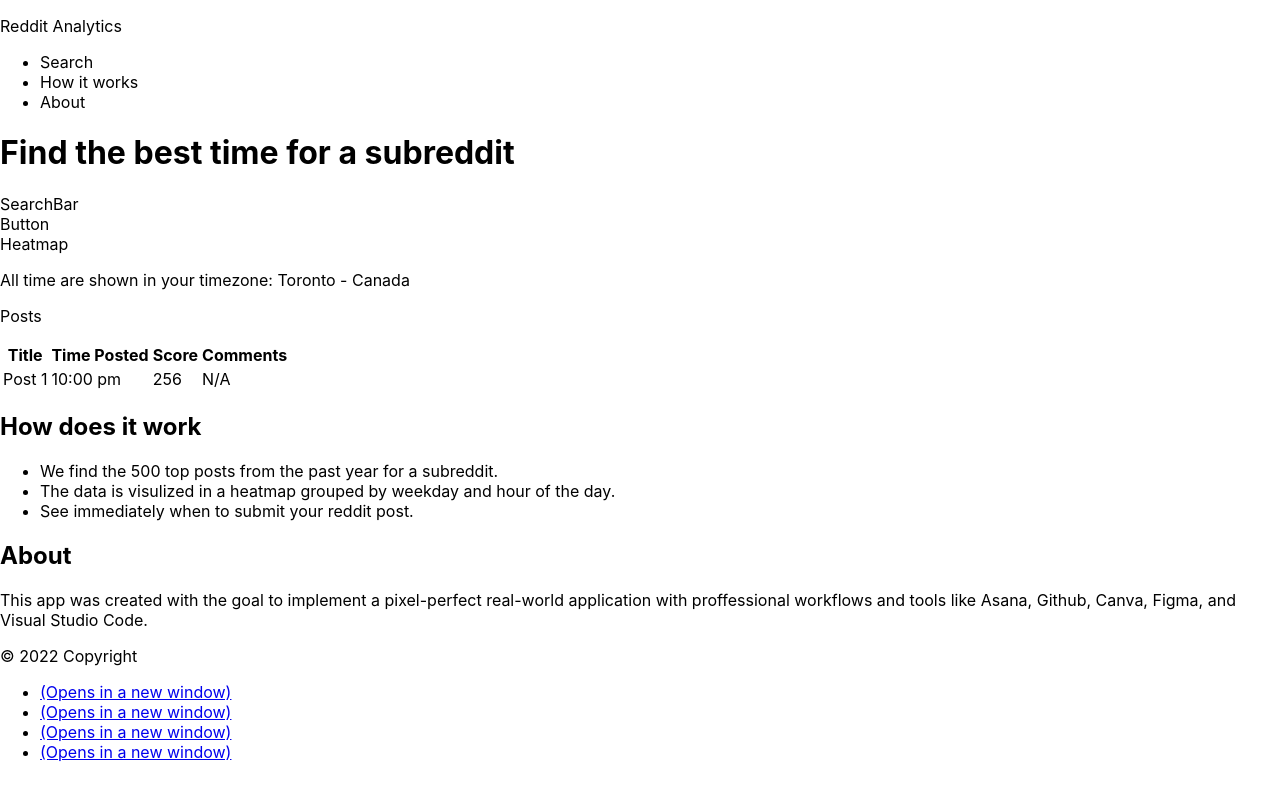
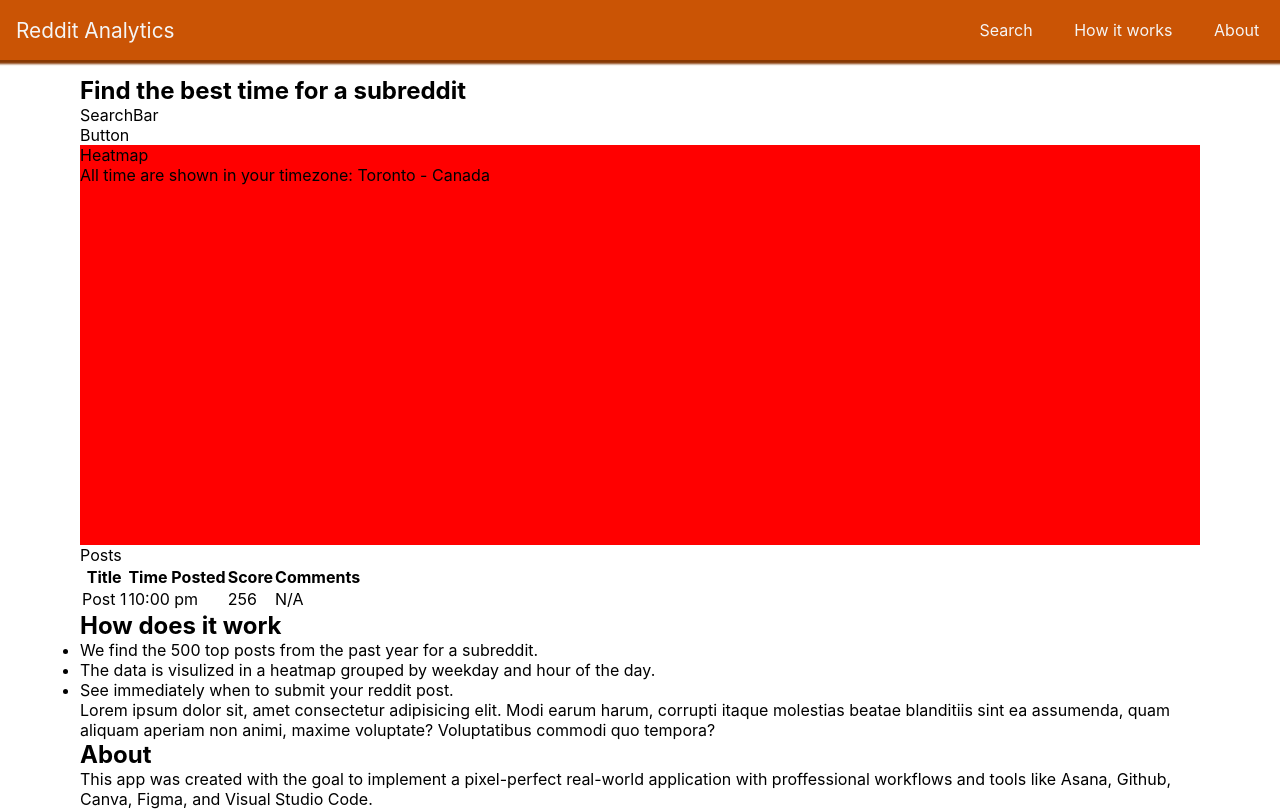
Before and after one commit to manuelleungchen/reddit-analytics, a React (Create React App) app: page / in a window 1280 px wide. Shown: the top 810 px of the page. Built offline with nearby package versions, Linux system fonts and the light colour scheme.

Commit message:
Adding styled navbar

```diff
--- a/src/App.js
+++ b/src/App.js
@@ -11,29 +11,33 @@
 
 function App() {
     return (
-    <div className={styles.bg_color_red}>
+        <div>
             <Header />
-      <main>
-        <h1>Find the best time for a subreddit</h1>
-        <section>
+            <main className={styles.container}>
+                <section id='search'>
+                    <h2>Find the best time for a subreddit</h2>
+
                     <SearchBar />
                     <Button />
                     <Heatmap />
                     <Postslist />
                 </section>
-        <section>
+                <section id='howItWorks'>
                     <h2>How does it work</h2>
                     <ul>
                         <li>We find the 500 top posts from the past year for a subreddit.</li>
                         <li>The data is visulized in a heatmap grouped by weekday and hour of the day.</li>
                         <li>See immediately when to submit your reddit post.</li>
                     </ul>
+                    Lorem ipsum dolor sit, amet consectetur adipisicing elit. Modi earum harum, corrupti itaque molestias beatae blanditiis sint ea assumenda, quam aliquam aperiam non animi, maxime voluptate? Voluptatibus commodi quo tempora?
                 </section>
-        <section>
+                <section id='about'>
                     <h2>About</h2>
                     <p>This app was created with the goal to implement a pixel-perfect real-world
                         application with proffessional workflows and tools like Asana, Github, Canva,
                         Figma, and Visual Studio Code.</p>
+                    Lorem ipsum dolor sit amet consectetur adipisicing elit. Quidem eveniet reprehenderit corporis. Hic facilis dolores fuga, adipisci ullam aliquam eius voluptatum incidunt vel! Omnis totam deleniti, adipisci impedit cumque at?
+                    Lorem ipsum dolor sit amet consectetur adipisicing elit. Possimus asperiores obcaecati quos, labore adipisci illo voluptatem accusantium commodi tenetur, ex nulla quaerat similique quia non velit ab iure magnam dignissimos.
                 </section>
             </main>
             <Footer />
--- a/src/App.module.css
+++ b/src/App.module.css
@@ -0,0 +1,12 @@
+* {
+    box-sizing: border-box;
+    margin: 0;
+    padding: 0;
+  }
+
+.container {
+    max-width: 90%;
+    margin-right: auto;
+    margin-left: auto;
+    padding: 1rem;
+}
--- a/src/components/Header/Header.js
+++ b/src/components/Header/Header.js
@@ -1,17 +1,52 @@
 import React from 'react';
 import styles from './Header.module.css';
 
+import { useState } from "react";
 
 function Header() {
+    const [isNavExpanded, setIsNavExpanded] = useState(false);
+
+    const toggleIsNavExpanded = () => { setIsNavExpanded(!isNavExpanded) };
+
     return (
         <header>
-        <p>Reddit Analytics</p>
-        <nav>
+            <nav className={styles.navigation}>
+                <a href="#" className={styles.brandName}>
+                    Reddit Analytics
+                </a>
+                <button
+                    className={styles.hamburger}
+                    onClick={toggleIsNavExpanded}
+                >
+                    {/* icon from heroicons.com */}
+                    <svg
+                        xmlns="http://www.w3.org/2000/svg"
+                        className="h-5 w-5"
+                        viewBox="0 0 20 20"
+                        fill="white"
+                    >
+                        <path
+                            fillRule="evenodd"
+                            d="M3 5a1 1 0 011-1h12a1 1 0 110 2H4a1 1 0 01-1-1zM3 10a1 1 0 011-1h12a1 1 0 110 2H4a1 1 0 01-1-1zM9 15a1 1 0 011-1h6a1 1 0 110 2h-6a1 1 0 01-1-1z"
+                            clipRule="evenodd"
+                        />
+                    </svg>
+                </button>
+                <div
+                    className={isNavExpanded ? `${styles.navigationMenu} ${styles.expanded}` : styles.navigationMenu}
+                >
                     <ul>
-                <li>Search</li>
-                <li>How it works</li>
-                <li>About</li>
+                        <li>
+                            <a href="#search" onClick={toggleIsNavExpanded}>Search</a>
+                        </li>
+                        <li>
+                            <a href="#howItWorks" onClick={toggleIsNavExpanded}>How it works</a>
+                        </li>
+                        <li>
+                            <a href="#about" onClick={toggleIsNavExpanded}>About</a>
+                        </li>
                     </ul>
+                </div>
             </nav>
         </header>
     )
--- a/src/components/Header/Header.module.css
+++ b/src/components/Header/Header.module.css
@@ -0,0 +1,114 @@
+.navigation {
+    height: 60px;
+    width: 100%;
+    display: flex;
+    align-items: center;
+    position: relative;
+    padding: 0.5rem 0rem;
+    background-color: #ca5405;
+    box-shadow: 0 2px 2px 2px #873904;
+}
+
+.navigation a {
+    color: whitesmoke;
+}
+
+.brandName {
+    text-decoration: none;
+    color: black;
+    font-size: 1.3rem;
+    margin-left: 1rem;
+}
+
+.navigationMenu {
+    margin-left: auto;
+}
+
+.navigationMenu ul {
+    display: flex;
+    padding: 0;
+}
+
+.navigationMenu li {
+    /* removes default disc bullet for li tags and applies margin to left & right side */
+    list-style-type: none;
+    margin: 0rem;
+}
+
+.navigationMenu li a {
+    /* increases the surface area of the anchor tag to span more than just the anchor text */
+    text-decoration: none;
+    display: block;
+    width: 100%;
+    padding: 1.3rem;
+    margin: 0px;
+    color: whitesmoke;
+}
+
+.navigationMenu li:hover {
+    background-color: #873904;
+}
+
+.hamburger {
+    /* removes default border on button element */
+    border: 0;
+    height: 40px;
+    width: 40px;
+    padding: 0.5rem;
+    border-radius: 50%;
+    background-color: #873904;
+    cursor: pointer;
+    transition: background-color 0.2s ease-in-out;
+    /* positions the icon to the right and center aligns it vertically */
+    position: absolute;
+    top: 50%;
+    right: 25px;
+    transform: translateY(-50%);
+    display: none;
+}
+
+.hamburger:hover {
+    background-color: #a0511c;
+}
+
+@media screen and (max-width: 768px) {
+    .hamburger {
+        display: block;
+    }
+
+    .navigationMenu ul {
+        /* navigation menu is positioned to start 60px from the top of the document (which is directly below the navbar) */
+        position: absolute;
+        top: 60px;
+        left: 0;
+        /* stacks the li tags vertically  */
+        flex-direction: column;
+        /* makes menu span full height and width */
+        width: 100%;
+        height: calc(100vh - 60px);
+        background-color: #c5733c;
+        border-top: 1px solid black;
+        display: none;
+    }
+
+    .navigationMenu li {
+        /* centers link text and strips off margin */
+        text-align: center;
+        margin: 0;
+    }
+
+    .navigationMenu li a {
+        color: whitesmoke;
+        /* increases the surface area of the anchor tag to span the full width of the menu */
+        width: 100%;
+        padding: 1.5rem 0;
+    }
+
+    .navigationMenu li:hover {
+        background-color: #873904;
+    }
+
+    .expanded ul {
+        display: block;
+    }
+}
--- a/src/components/Heatmap/Heatmap.js
+++ b/src/components/Heatmap/Heatmap.js
@@ -3,7 +3,7 @@
 
 function Heatmap() {
   return (
-    <div>Heatmap
+    <div style={{height:"400px", backgroundColor:"red"}}>Heatmap
       <p>All time are shown in your timezone: Toronto - Canada</p>
     </div>
   )
```
Lines whose indentation alone changed are shown as unchanged.
